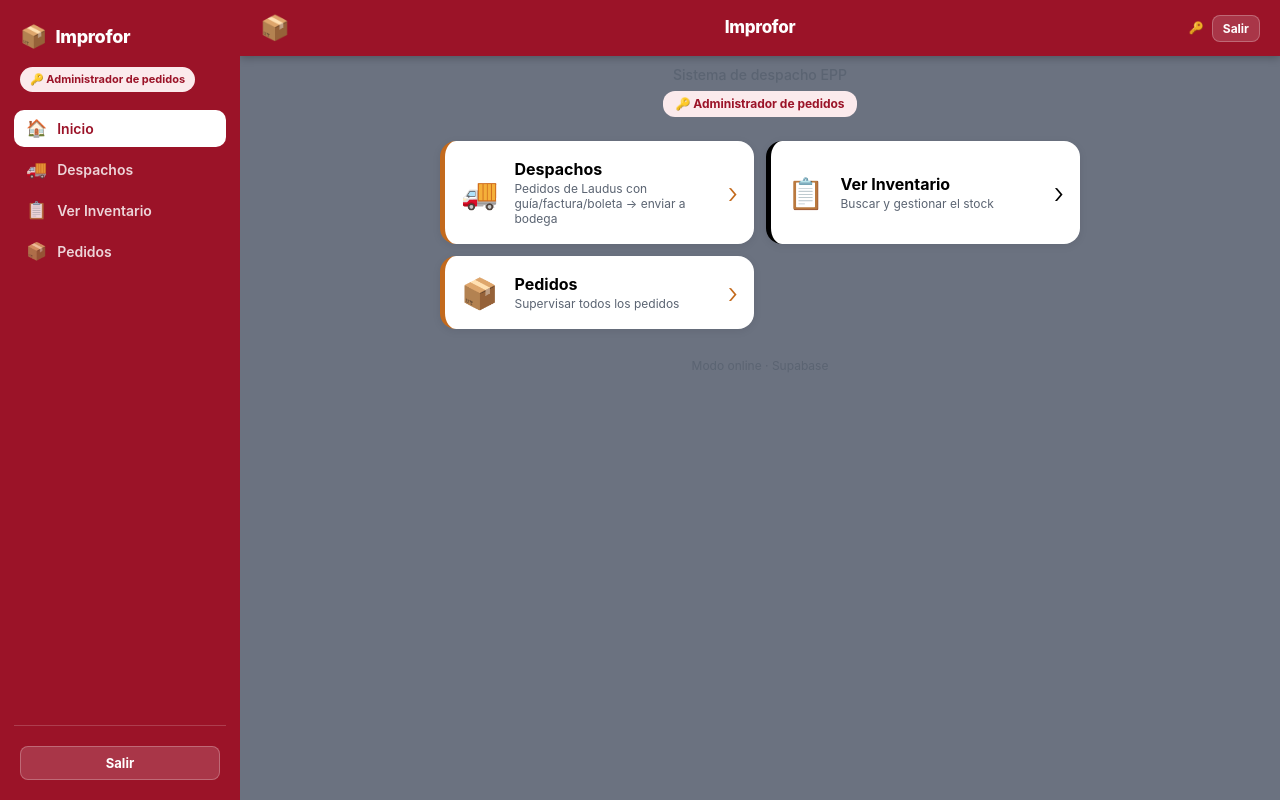
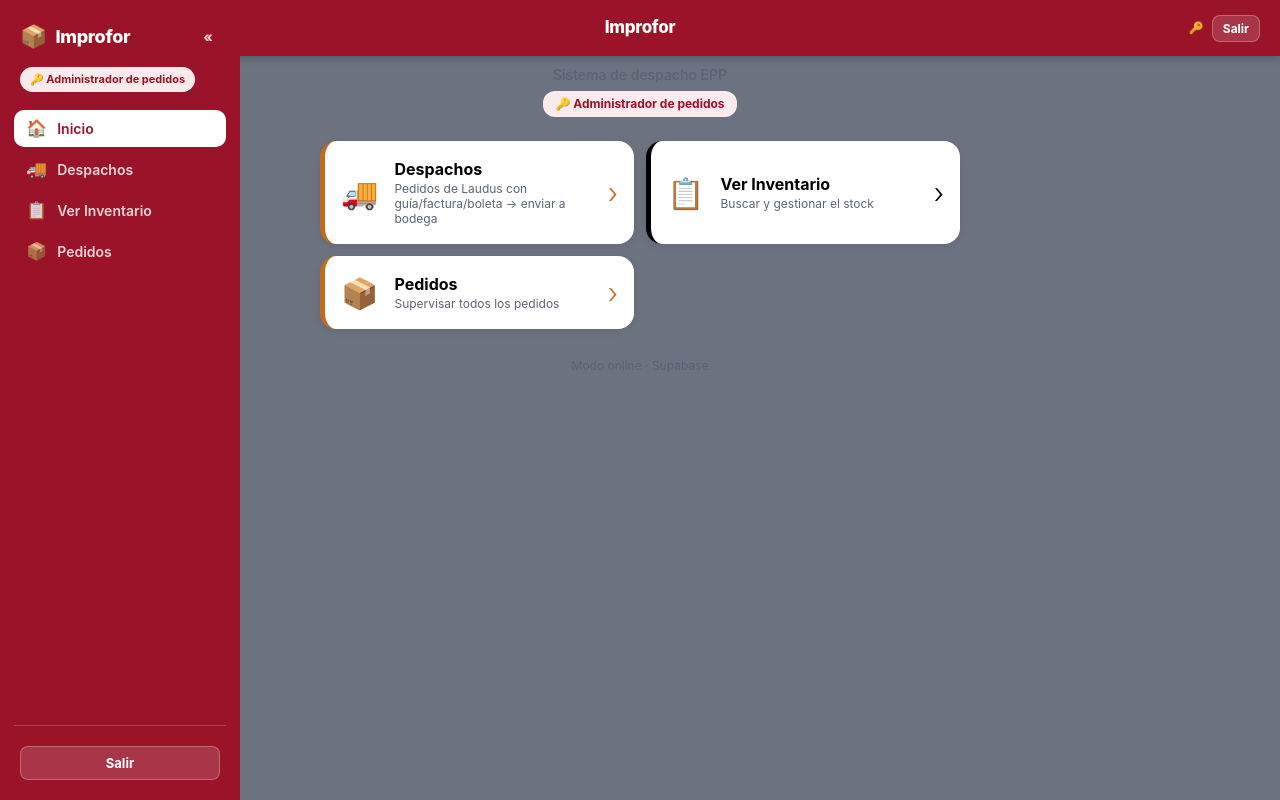
Before and after one commit to FigueroaMartin/Proyecto-Improfor-Web, a React (Vite) app: page /Proyecto-Improfor-Web/dashboard in a window 1280 px wide. Built offline with nearby package versions, Linux system fonts and the light colour scheme; no server answers; sample sign-in values are in the browser's storage.

Commit message:
Hace el menu lateral colapsable a solo iconos, con preferencia guardada

```diff
--- a/src/components/Sidebar/Sidebar.module.css
+++ b/src/components/Sidebar/Sidebar.module.css
@@ -8,30 +8,49 @@
     flex-direction: column;
     position: fixed;
     top: 0; left: 0; bottom: 0;
-    width: 240px;
+    width: var(--sidebar-w, 240px);
     background: var(--brand);
     padding: 20px 14px;
     gap: 14px;
     z-index: 200;
     overflow-y: auto;
+    overflow-x: hidden;
+    transition: width 0.2s;
   }
 }
+
+.colapsado { padding: 20px 10px; align-items: center; }
 
 .brand {
   display: flex; align-items: center; gap: 8px;
   padding: 0 6px;
+  width: 100%;
 }
-.brandEmoji { font-size: 22px; }
-.brandTitle { font-size: 18px; font-weight: 800; color: #fff; letter-spacing: -0.3px; }
+.colapsado .brand { flex-direction: column; padding: 0; }
+.brandEmoji { font-size: 22px; flex-shrink: 0; }
+.brandTitle { font-size: 18px; font-weight: 800; color: #fff; letter-spacing: -0.3px; flex: 1; white-space: nowrap; }
+
+.toggleBtn {
+  margin-left: auto;
+  width: 24px; height: 24px; flex-shrink: 0;
+  display: flex; align-items: center; justify-content: center;
+  border-radius: 6px;
+  color: rgba(255,255,255,0.8);
+  font-size: 14px; font-weight: 800;
+  transition: background 0.15s, color 0.15s;
+}
+.toggleBtn:hover { background: rgba(255,255,255,0.15); color: #fff; }
+.colapsado .toggleBtn { margin-left: 0; }
 
 .rolBadge {
   align-self: flex-start;
   font-size: 11px; font-weight: 700;
   border-radius: 20px; padding: 4px 10px;
   margin: 0 6px 4px;
+  white-space: nowrap;
 }
 
-.items { display: flex; flex-direction: column; gap: 4px; flex: 1; }
+.items { display: flex; flex-direction: column; gap: 4px; flex: 1; width: 100%; }
 
 .item {
   display: flex; align-items: center; gap: 10px;
@@ -40,21 +59,25 @@
   font-size: 14px; font-weight: 600;
   color: rgba(255,255,255,0.82);
   text-align: left;
+  white-space: nowrap;
   transition: background 0.15s, color 0.15s;
 }
+.colapsado .item { justify-content: center; padding: 10px; }
 .item:hover  { background: rgba(255,255,255,0.1); color: #fff; }
 .itemActive {
   background: #fff;
   color: var(--brand);
 }
 .itemActive:hover { background: #fff; color: var(--brand); }
-.itemEmoji { font-size: 17px; line-height: 1; }
+.itemEmoji { font-size: 17px; line-height: 1; flex-shrink: 0; }
 
 .userBox {
   display: flex; flex-direction: column; gap: 8px;
   padding: 12px 6px 0;
   border-top: 1px solid rgba(255,255,255,0.18);
+  width: 100%;
 }
+.colapsado .userBox { align-items: center; padding: 12px 0 0; }
 .userName {
   font-size: 12px; font-weight: 600;
   color: rgba(255,255,255,0.75);
@@ -67,6 +90,8 @@
   border-radius: 8px;
   padding: 8px 10px;
   font-size: 13px; font-weight: 700;
+  white-space: nowrap;
   transition: background 0.15s;
 }
+.colapsado .logoutBtn { padding: 8px; width: 40px; text-align: center; }
 .logoutBtn:hover { background: rgba(255,255,255,0.28); }
--- a/src/components/Sidebar/index.jsx
+++ b/src/components/Sidebar/index.jsx
@@ -1,14 +1,28 @@
+import { useState, useEffect } from 'react'
 import { useNavigate, useLocation } from 'react-router-dom'
 import { ROLES, normalizarRol } from '../../roles'
 import { NAV_ITEMS } from '../../navItems'
 import styles from './Sidebar.module.css'
 
+const LS_KEY   = 'sidebar_colapsado'
+const ANCHO_EXPANDIDO = '240px'
+const ANCHO_COLAPSADO = '68px'
+
 // Menú lateral persistente — solo en escritorio (ver media query en el CSS).
 // Deja las pantallas del rol activo siempre a mano para cambiar de una a otra
-// sin tener que volver al Dashboard cada vez.
+// sin tener que volver al Dashboard cada vez. Es colapsable a solo íconos
+// para liberar espacio; la preferencia se guarda en localStorage.
 export default function Sidebar() {
   const navigate  = useNavigate()
   const location  = useLocation()
+
+  const [colapsado, setColapsado] = useState(() => localStorage.getItem(LS_KEY) === '1')
+
+  // El ancho real lo expone como variable CSS en :root para que el resto del
+  // layout (padding del contenido) se ajuste sin que el Sidebar conozca el resto de la página.
+  useEffect(() => {
+    document.documentElement.style.setProperty('--sidebar-w', colapsado ? ANCHO_COLAPSADO : ANCHO_EXPANDIDO)
+  }, [colapsado])
 
   const perfil = (() => {
     try { return JSON.parse(localStorage.getItem('admin_activo') || 'null') }
@@ -20,29 +34,47 @@ export default function Sidebar() {
   const rol    = ROLES[rolKey]
   const items  = rol.pantallas.map(k => NAV_ITEMS[k]).filter(Boolean)
 
+  const toggleColapsado = () => {
+    setColapsado(v => {
+      const next = !v
+      localStorage.setItem(LS_KEY, next ? '1' : '0')
+      return next
+    })
+  }
+
   const cerrarSesion = () => {
     localStorage.removeItem('admin_activo')
     navigate('/', { replace: true })
   }
 
   return (
-    <nav className={styles.sidebar}>
+    <nav className={`${styles.sidebar} ${colapsado ? styles.colapsado : ''}`}>
       <div className={styles.brand}>
         <span className={styles.brandEmoji}>📦</span>
-        <span className={styles.brandTitle}>Improfor</span>
+        {!colapsado && <span className={styles.brandTitle}>Improfor</span>}
+        <button
+          className={styles.toggleBtn}
+          onClick={toggleColapsado}
+          title={colapsado ? 'Expandir menú' : 'Colapsar menú'}
+        >
+          {colapsado ? '»' : '«'}
+        </button>
       </div>
 
-      <span className={styles.rolBadge} style={{ background: rol.bg, color: rol.color }}>
-        {rol.emoji} {rol.label}
-      </span>
+      {!colapsado && (
+        <span className={styles.rolBadge} style={{ background: rol.bg, color: rol.color }}>
+          {rol.emoji} {rol.label}
+        </span>
+      )}
 
       <div className={styles.items}>
         <button
           className={`${styles.item} ${location.pathname === '/dashboard' ? styles.itemActive : ''}`}
           onClick={() => navigate('/dashboard')}
+          title={colapsado ? 'Inicio' : undefined}
         >
           <span className={styles.itemEmoji}>🏠</span>
-          <span>Inicio</span>
+          {!colapsado && <span>Inicio</span>}
         </button>
 
         {items.map(it => (
@@ -50,16 +82,19 @@ export default function Sidebar() {
             key={it.ruta}
             className={`${styles.item} ${location.pathname === it.ruta ? styles.itemActive : ''}`}
             onClick={() => navigate(it.ruta)}
+            title={colapsado ? it.label : undefined}
           >
             <span className={styles.itemEmoji}>{it.emoji}</span>
-            <span>{it.label}</span>
+            {!colapsado && <span>{it.label}</span>}
           </button>
         ))}
       </div>
 
       <div className={styles.userBox}>
-        <span className={styles.userName}>{perfil.nombre}</span>
-        <button className={styles.logoutBtn} onClick={cerrarSesion}>Salir</button>
+        {!colapsado && <span className={styles.userName}>{perfil.nombre}</span>}
+        <button className={styles.logoutBtn} onClick={cerrarSesion} title={colapsado ? 'Salir' : undefined}>
+          {colapsado ? '🚪' : 'Salir'}
+        </button>
       </div>
     </nav>
   )
--- a/src/styles/global.css
+++ b/src/styles/global.css
@@ -75,9 +75,10 @@ a {
 }
 
 /* Menú lateral (Sidebar, solo escritorio) — empuja el contenido a la derecha
-   del ancho fijo del menú en vez de quedar tapado debajo. */
+   del ancho del menú (variable, según esté expandido o colapsado) en vez de
+   quedar tapado debajo. --sidebar-w la fija el propio Sidebar. */
 @media (min-width: 900px) {
-  .shell-con-sidebar { padding-left: 240px; }
+  .shell-con-sidebar { padding-left: var(--sidebar-w, 240px); transition: padding-left 0.2s; }
 }
 
 /* ─── Utilidades globales ────────────────────────────────────────────────────── */
```
